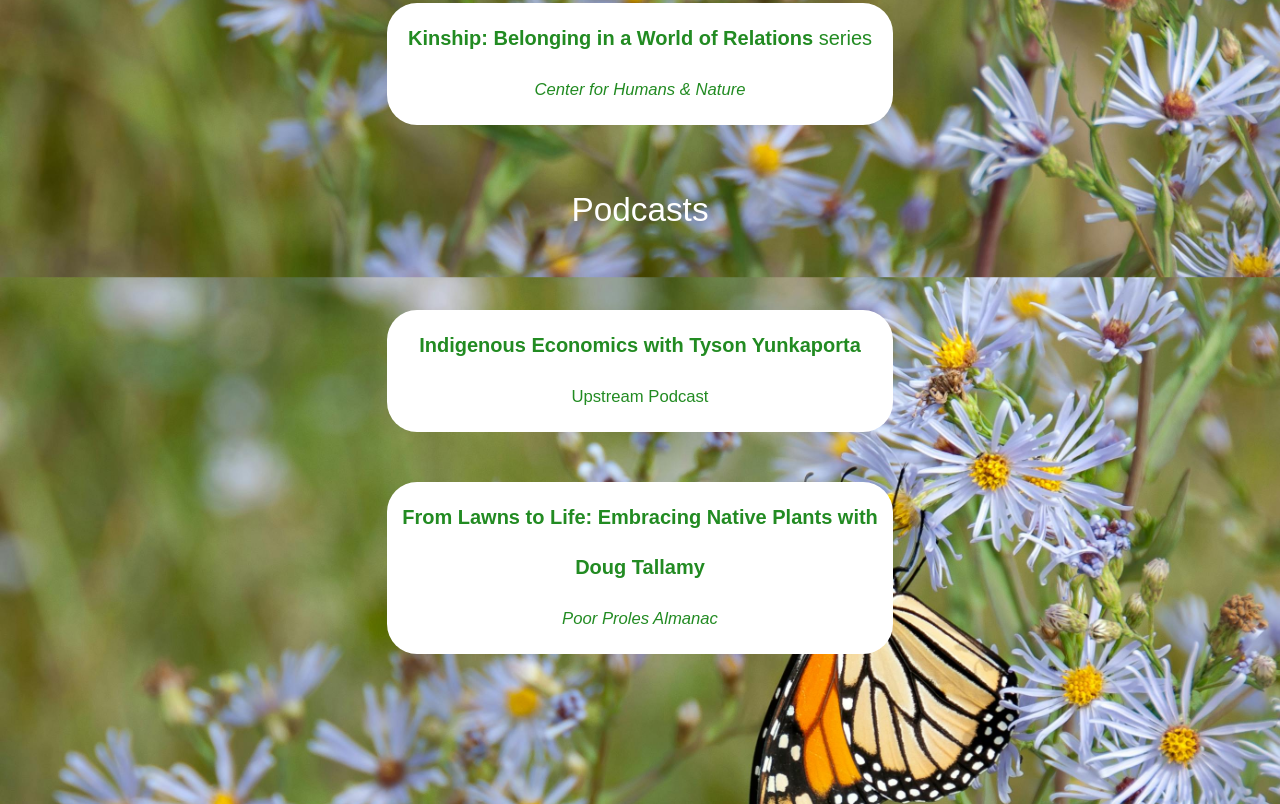
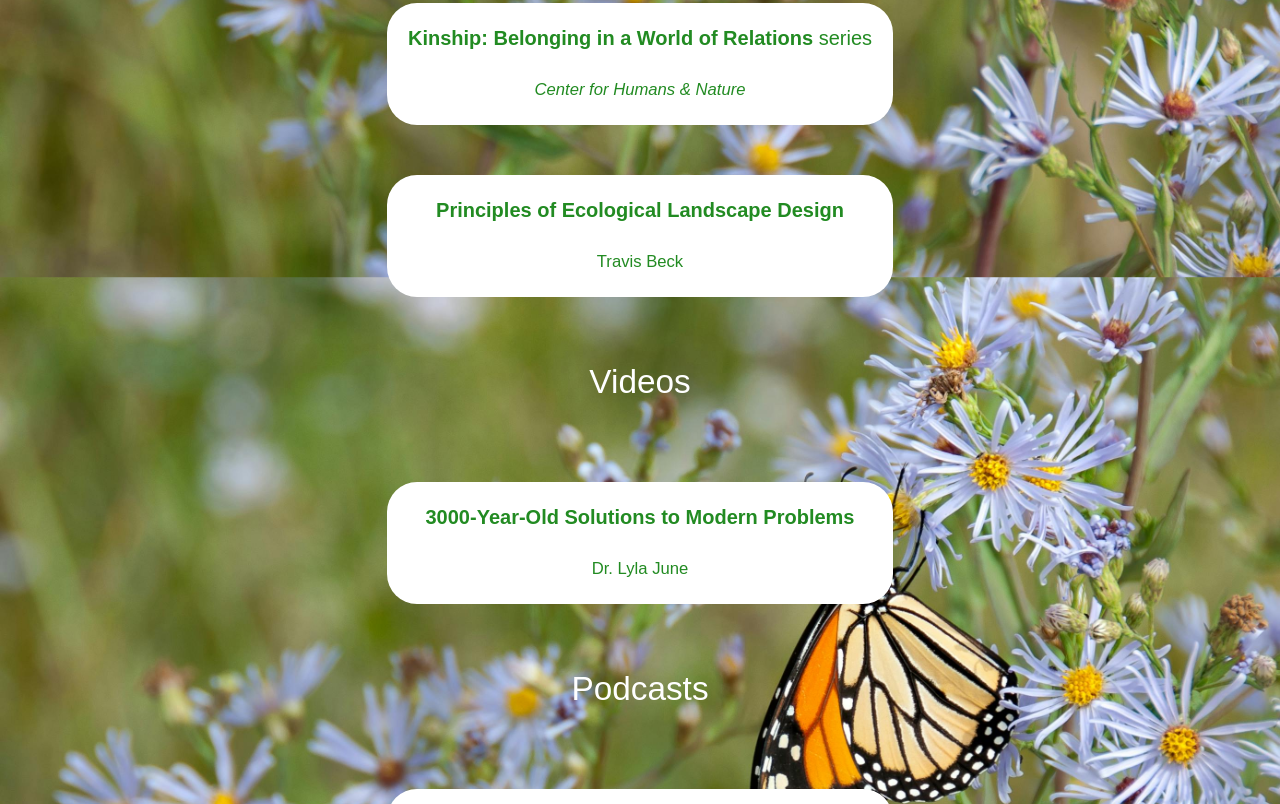
Before and after one commit to pollinator-garden/pollinator-garden.github.io, a plain HTML site: page rva.html in a window 1280 px wide. Shown: the part 3382-4186 px from the top of the page. Drawn offline with Linux system fonts and the light colour scheme.

Commit message:
Add new reading and video links

```diff
--- a/rva.html
+++ b/rva.html
@@ -78,7 +78,7 @@
     </p>
       <p>
       <a href="https://vnps.org/events/categories/plant-sales/" target="_blank" class="article-link">
-        <b>Upcoming Native Plant Sales [List]</b><br>
+        <b>Native Plant Sales [List]</b><br>
           <em>
           <small>Virginia Native Plant Society</small>
           </em>
@@ -137,6 +137,21 @@
           </em>
       </a>
     </p>
+   <p>
+      <a href="https://www.abebooks.com/servlet/BookDetailsPL?bi=32133853519&dest=usa&ref_=ps_ggl_11147913055&cm_mmc=ggl-_-US_Shopp_Textbook-_-product_id=COM9781597267021USED-_-keyword=&gad_source=4&gclid=Cj0KCQjwhYS_BhD2ARIsAJTMMQZoaaXiNd7cfxVKWCt0RKoKPgqPEKufqQpfLPW04YU26ndzr6gOGCoaAu20EALw_wcB" target="_blank" class="article-link">
+        <b>Principles of Ecological Landscape Design</b>
+        <br>
+          <small>Travis Beck</small>
+      </a>
+    </p>
+    <h3><small>Videos</small></h3>
+    <p>
+      <a href="https://www.tedxkc.org/lyla-june" target="_blank" class="article-link">
+        <b>3000-Year-Old Solutions to Modern Problems</b>
+        <br>
+          <small>Dr. Lyla June</small>
+      </a>
+    </p>
       <h3><small>Podcasts</small></h3>
       <p>
       <a href="https://open.spotify.com/episode/1wJLxWNDJ5HY8LVHKLmtnC?si=80e27492786144f4" target="_blank" class="article-link">
```
